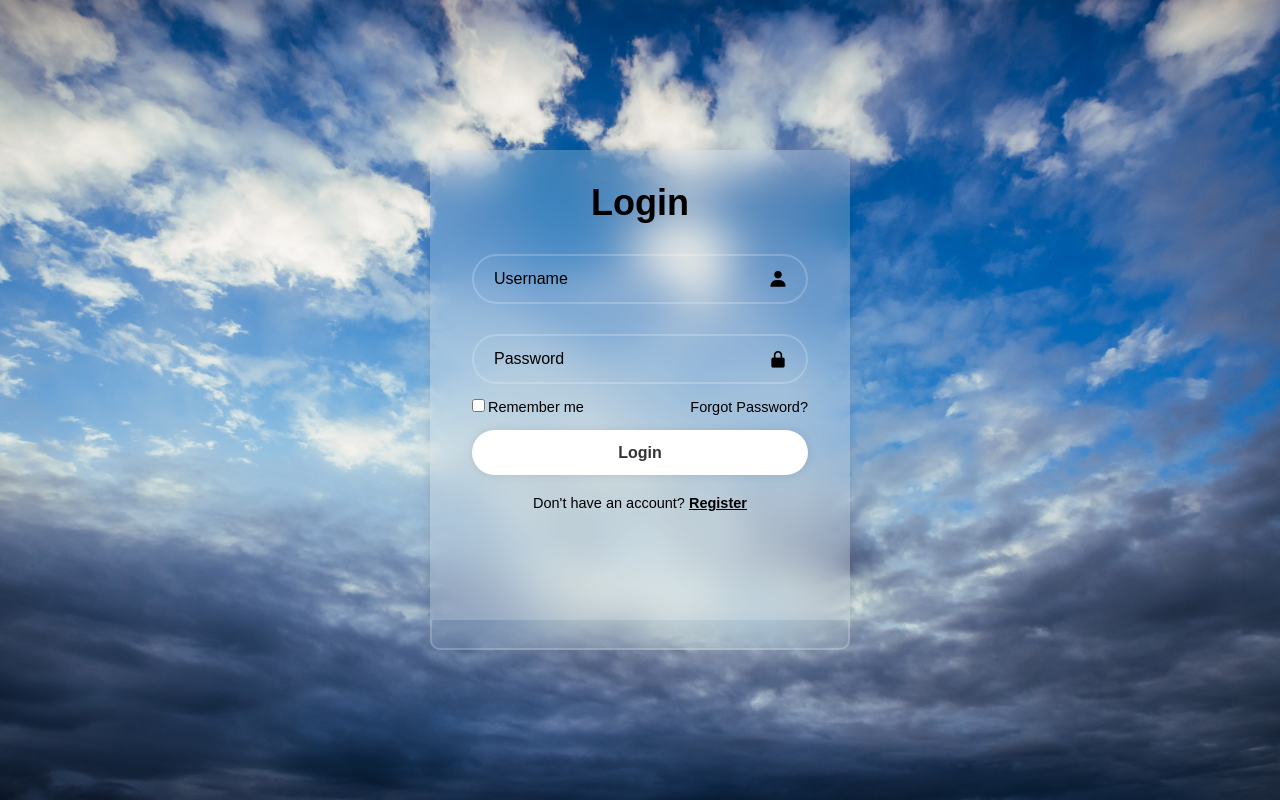
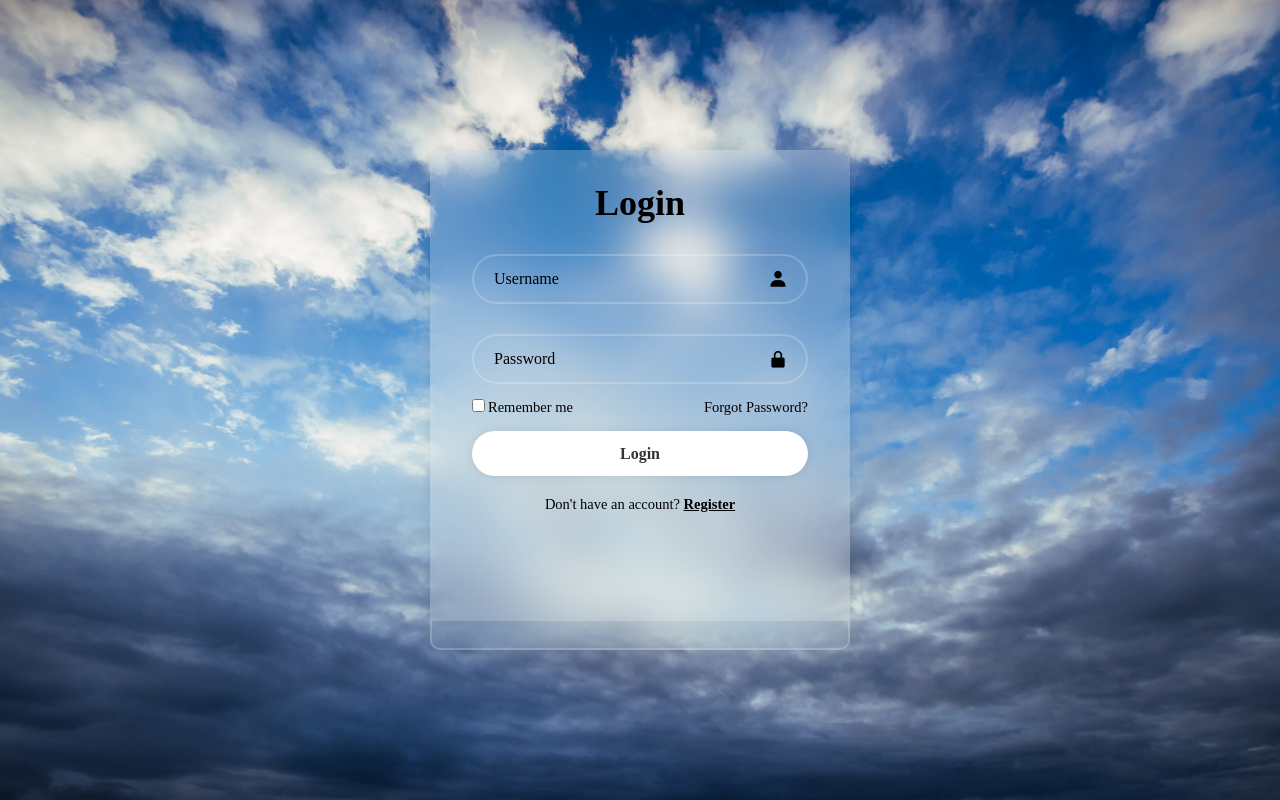
Before and after one commit to dhrruvdoshi/SKYSENSE, a plain HTML site: page index.html in a window 1280 px wide. Drawn offline with nearby package versions, Linux system fonts and the light colour scheme.

Commit message:
Update style.css

```diff
--- a/style.css
+++ b/style.css
@@ -2,7 +2,7 @@
     margin: 0;
     padding: 0;
     box-sizing: border-box;
-    font-family: "Poppins", sans-serif;
+    font-family: "Poppins";
 }
 
 body {
```
